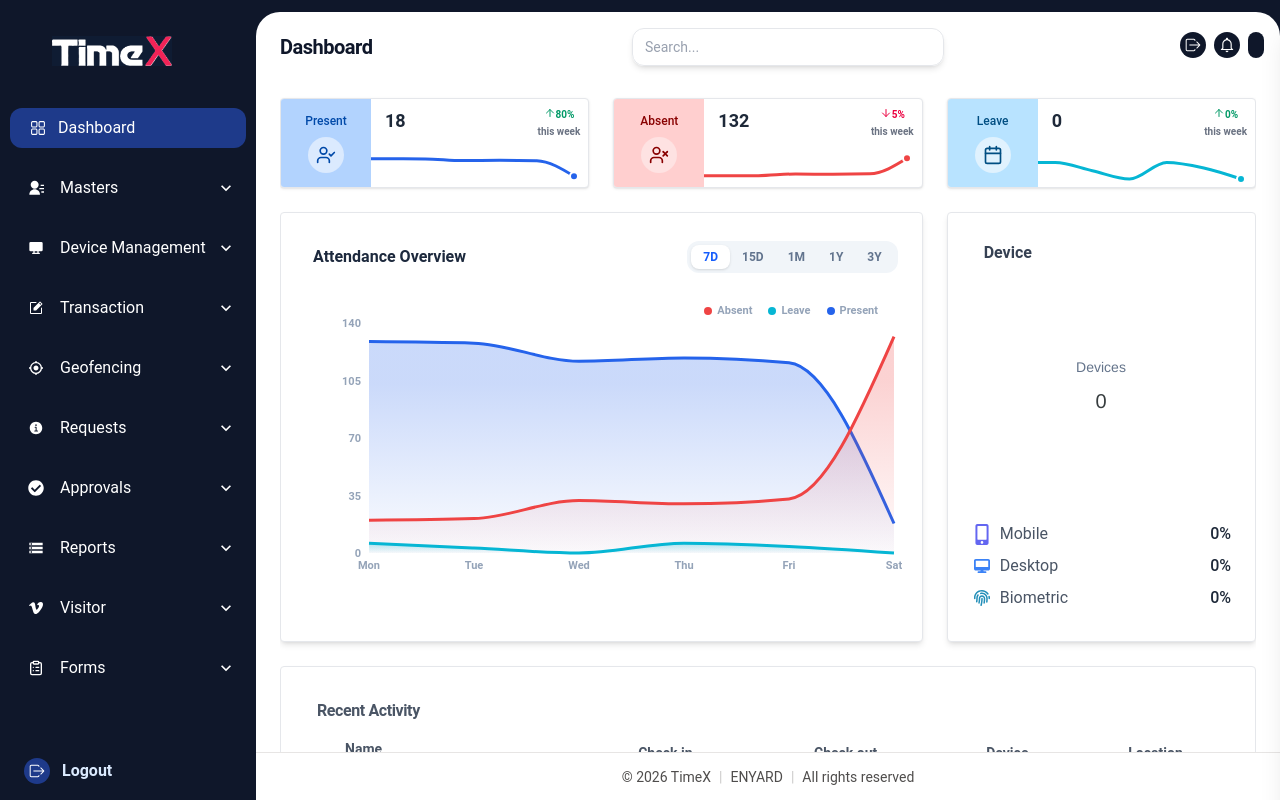
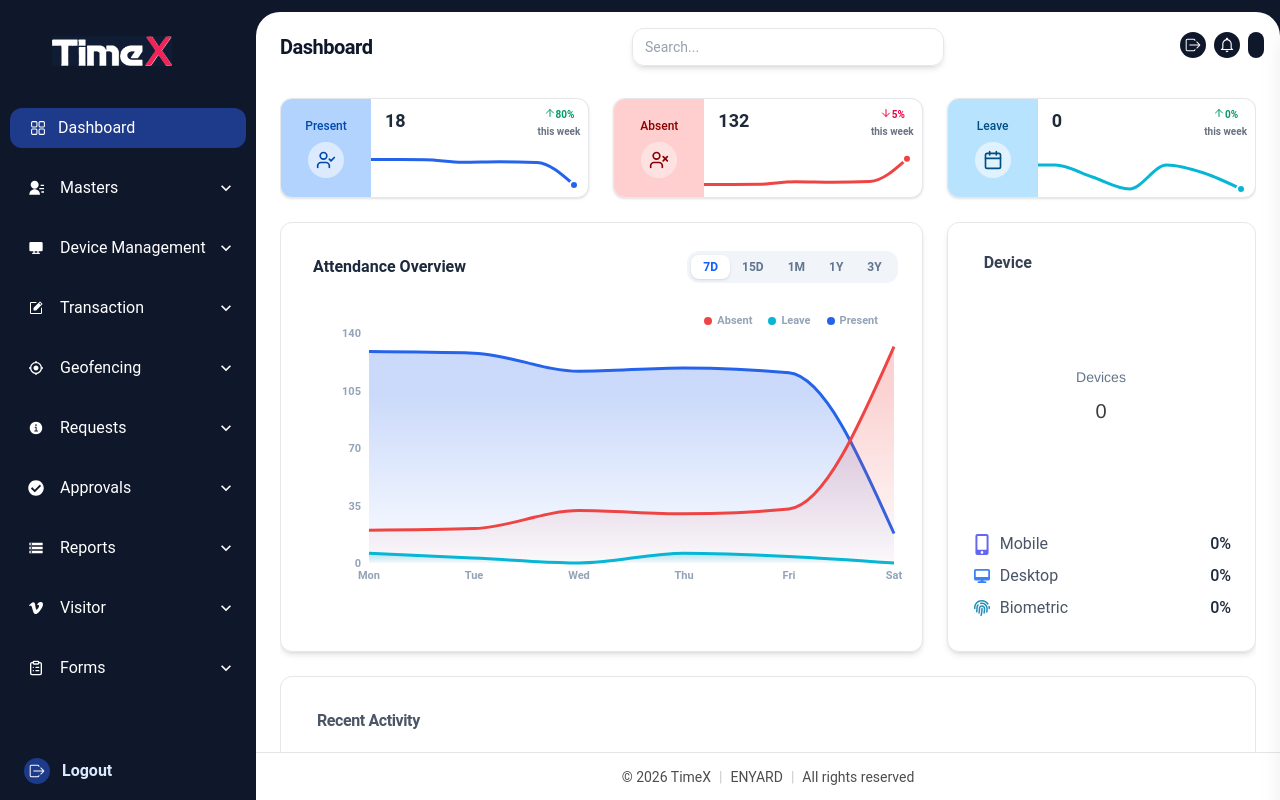
Before and after one commit to Enyard-Groups/TimeX, a React (Vite) app in the folder frontend/: page /dashboard in a window 1280 px wide. Built offline with nearby package versions, Linux system fonts and the light colour scheme; sample sign-in values are in the browser's storage.

Commit message:
Updated employee Attendance comp

```diff
--- a/frontend/src/components/EmployeeAttendance.jsx
+++ b/frontend/src/components/EmployeeAttendance.jsx
@@ -119,7 +119,7 @@ const EmployeeAttendance = ({ attendanceData = [] }) => {
         {stats.map((item, index) => (
           <div
             key={index}
-            className="bg-white rounded-sm shadow-sm flex items-center justify-between overflow-hidden relative h-[90px] border border-gray-200"
+            className="bg-white rounded-xl shadow-sm flex items-center justify-between overflow-hidden relative h-[100px] border border-gray-200"
           >
             {/* Top Right Percentage Indicator */}
             <div className="absolute top-2 right-2 flex flex-col items-center gap-0.5 text-[10px] font-bold">
@@ -131,7 +131,7 @@ const EmployeeAttendance = ({ attendanceData = [] }) => {
                 ) : (
                   <ArrowDown size={12} />
                 )}
-                {Math.abs(item.percentage)}%
+                {Math.min(Math.abs(item.percentage),100)}%
               </div>
 
               <p className="text-gray-500">this week</p>
--- a/frontend/src/pages/AdminDashboard.jsx
+++ b/frontend/src/pages/AdminDashboard.jsx
@@ -78,13 +78,13 @@ const AdminDashboard = ({ user }) => {
       <div className="grid grid-cols-1 xl:grid-cols-3 gap-6 mt-6 items-start">
         {/* Line Chart */}
         <div
-          className="xl:col-span-2 bg-white rounded shadow-md p-2 overflow-x-auto  border border-gray-200 min-h-[430px]"
+          className="xl:col-span-2 bg-white rounded-xl shadow-md p-2 overflow-x-auto  border border-gray-200 min-h-[430px]"
           style={{ scrollbarWidth: "none" }}
         >
           <AttendanceLineChart attendanceData={attendanceData} />
         </div>
         <div
-          className=" bg-white rounded shadow-md p-2 overflow-x-auto  border border-gray-200 min-h-[430px]"
+          className=" bg-white rounded-xl shadow-md p-2 overflow-x-auto  border border-gray-200 min-h-[430px]"
           style={{ scrollbarWidth: "none" }}
         >
           <DeviceStats />
@@ -94,7 +94,7 @@ const AdminDashboard = ({ user }) => {
       <div className=" mt-6 items-start">
         {/* Recent Actvity */}
         <div
-          className=" bg-white rounded shadow-md p-4 overflow-x-auto  border border-gray-200"
+          className=" bg-white rounded-xl shadow-md p-4 overflow-x-auto  border border-gray-200"
           style={{ scrollbarWidth: "none" }}
         >
           <RecentActivity />
@@ -104,7 +104,7 @@ const AdminDashboard = ({ user }) => {
       <div className="my-6 items-start">
         {/* Timeline Actvity */}
         <div
-          className="bg-white rounded shadow-md p-4 overflow-x-auto  border border-gray-200"
+          className="bg-white rounded-xl shadow-md p-4 overflow-x-auto  border border-gray-200"
           style={{ scrollbarWidth: "none" }}
         >
           <Timeline />
```
